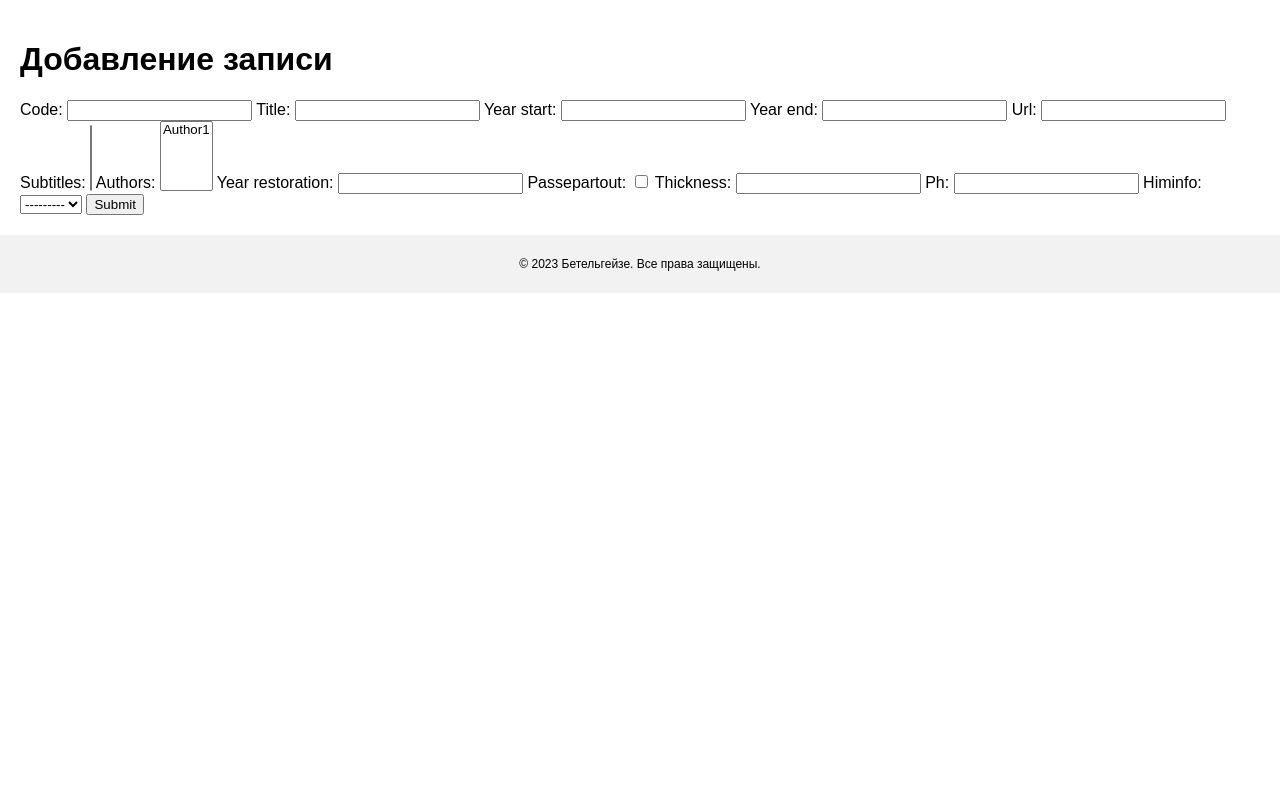
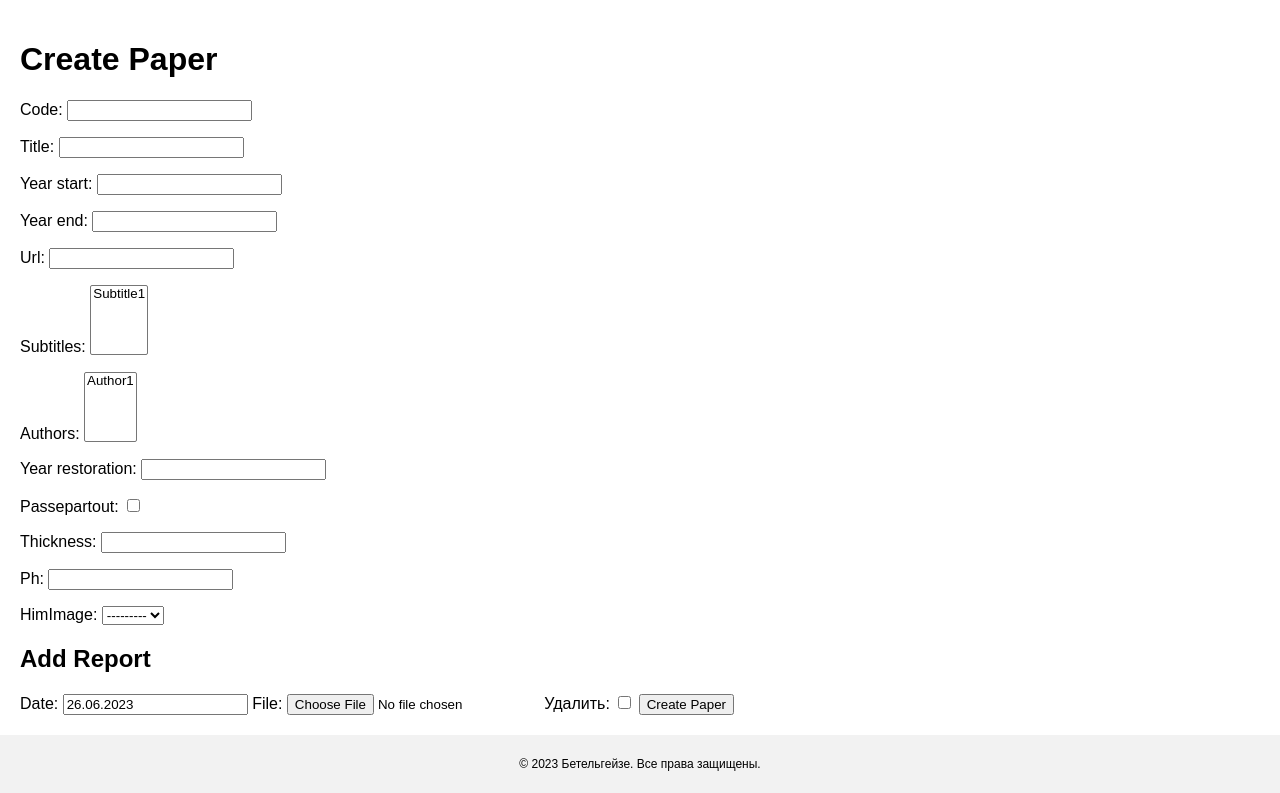
Before and after one commit to dedmamn/python, a Django app: page /addPaper in a window 1280 px wide. Shown: the part 68-861 px from the top of the page. Before the commit the page ends 361 px from the top, so only its background shows below. Run offline with Django 4.2, Linux system fonts and the light colour scheme; data comes from the database, SQL or seed files in the repository; data that the repository does not hold is empty.

Commit message:
form addPapper report add

```diff
--- a/betelgeuse/paper/forms.py
+++ b/betelgeuse/paper/forms.py
@@ -1,8 +1,25 @@
 from django import forms
 from .models import *
+from django.forms import inlineformset_factory
 
 
-class AddPaperForm(forms.ModelForm):
+class ReportForm(forms.ModelForm):
+    class Meta:
+        model = Report
+        fields = "__all__"
+
+
+PaperReportFormSet = inlineformset_factory(Paper, Report, form=ReportForm, extra=1)
+
+
+class PaperForm(forms.ModelForm):
+    report_formset = PaperReportFormSet(prefix="reports")
+
     class Meta:
         model = Paper
         fields = "__all__"
+
+        widgets = {
+            "date": forms.DateInput(attrs={"required": "required", "type": "date"}),
+            "file": forms.ClearableFileInput(attrs={"required": "required"}),
+        }
--- a/betelgeuse/paper/models.py
+++ b/betelgeuse/paper/models.py
@@ -36,7 +36,7 @@ class Paper(models.Model):
     passepartout = models.BooleanField()
     thickness = models.PositiveIntegerField(default=None, blank=True, null=True)
     ph = models.DecimalField(max_digits=5, decimal_places=3, default=None, blank=True, null=True)
-    himinfo = models.OneToOneField(HimImage, on_delete=models.CASCADE, blank=True, null=True, default=None)
+    HimImage = models.OneToOneField(HimImage, on_delete=models.CASCADE, blank=True, null=True, default=None)
 
     def __str__(self):
         return self.code
@@ -62,7 +62,7 @@ class Image(models.Model):
 
 class Report(models.Model):
     paper = models.ForeignKey(Paper, on_delete=models.CASCADE, related_name="report_set")
-    date = models.DateField()
+    date = models.DateField(default=timezone.now)
     file = models.FileField(upload_to=report_upload_path)
 
 
@@ -95,6 +95,9 @@ class FurieResearch(models.Model):
     parameters = models.TextField(blank=True, null=True)
     result = models.TextField(blank=True, null=True)
 
+    def __str__(self):
+        return f"Furie paper - {self.paper.code} research"
+
 
 class KrsResearch(models.Model):
     paper = models.ForeignKey(Paper, on_delete=models.CASCADE, related_name="krs_set")
--- a/betelgeuse/paper/templates/paper/addPaper.html
+++ b/betelgeuse/paper/templates/paper/addPaper.html
@@ -1,10 +1,29 @@
 {% extends 'paper/base.html' %}
 
 {% block content %}
-<h1>{{title}}</h1>
+{% comment %} <h1>{{title}}</h1>
 <form method="post">
     {% csrf_token %}
     {{ form }}
-    <input type="submit" value="Submit">
 </form>
+<h1>Добавление report</h1>
+<form method="post", enctype="multipart/form-data">
+    {% csrf_token %}
+    {{ report_formset }}
+</form>
+<input type="submit" value="Submit"> {% endcomment %}
+    <h1>Create Paper</h1>
+    <form method="post" enctype="multipart/form-data">
+        {% csrf_token %}
+        {{ form.as_p }}
+
+        <h2>Add Report</h2>
+        {{ report_formset.management_form }}
+        {% for form in report_formset %}
+            {{ form.as_table }}
+        {% endfor %}
+
+
+        <input type="submit" value="Create Paper">
+    </form>
 {% endblock content %}
--- a/betelgeuse/paper/views.py
+++ b/betelgeuse/paper/views.py
@@ -15,20 +15,22 @@ def index(request):
 def addPaper(request):
     # if this is a POST request we need to process the form data
     if request.method == "POST":
-        # create a form instance and populate it with data from the request:
-        form = AddPaperForm(request.POST)
-        # check whether it's valid:
-        if form.is_valid():
-            form.save()
-            return HttpResponseRedirect("/")
+        form = PaperForm(request.POST)
+        report_formset = PaperReportFormSet(request.POST, request.FILES, prefix="reports")
+
+        if form.is_valid() and report_formset.is_valid():
+            paper = form.save()
+            report_formset.instance = paper
+            report_formset.save()
+
+            return index(request)
         else:
-            form = AddPaperForm()
-        return render(request, "paper/addPaper.html", {"form": form})
+            print(report_formset.errors)
+    else:
+        form = PaperForm()
+        report_formset = PaperReportFormSet(prefix="reports")
 
-    # if a GET (or any other method) we'll create a blank form
-    else:
-        form = AddPaperForm()
-    return render(request, "paper/addPaper.html", {"title": "Добавление записи", "form": form})
+    return render(request, "paper/addPaper.html", {"form": form, "report_formset": report_formset})
 
 
 def about(request):
```
Also changed, not shown: betelgeuse/db.sqlite3.
